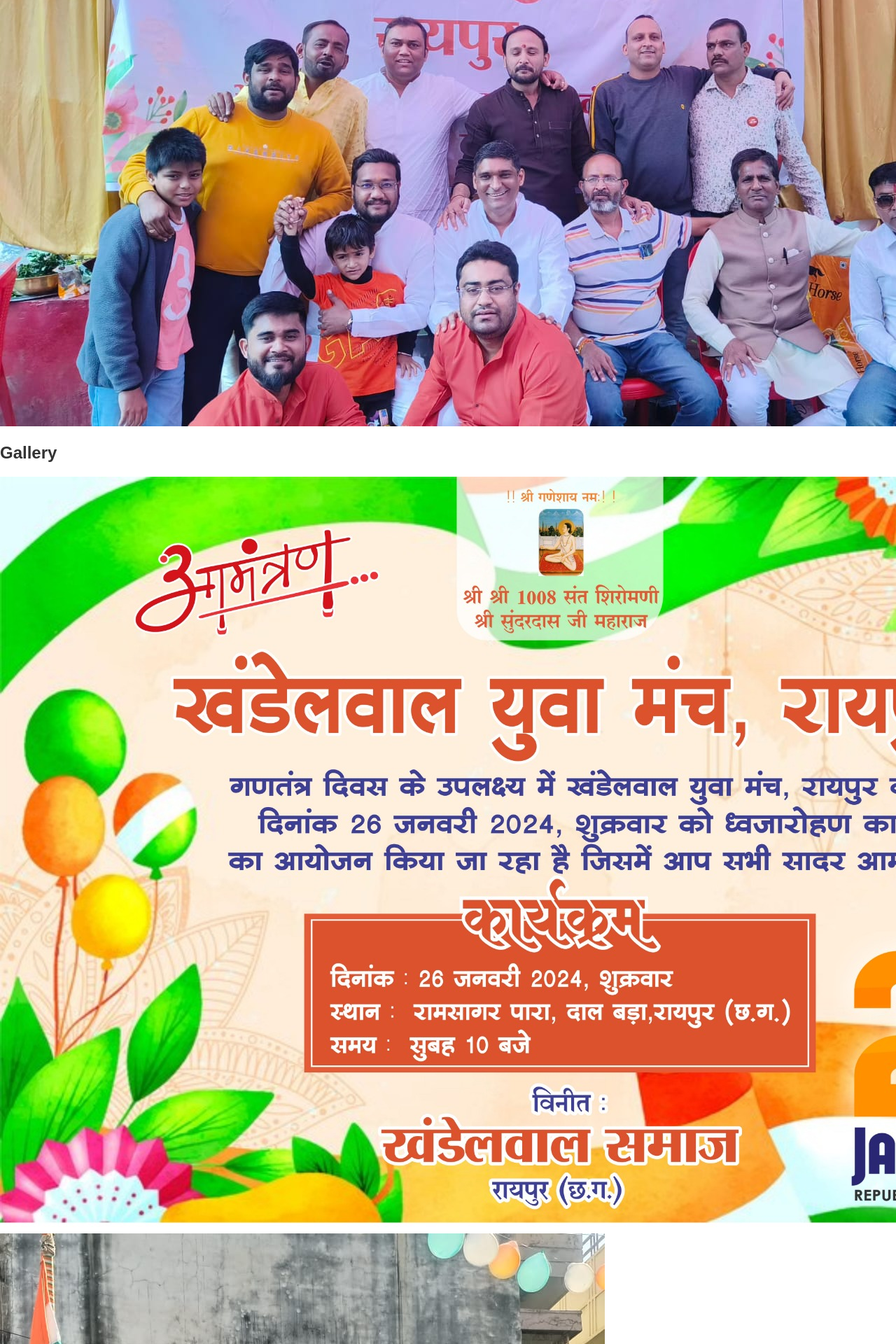
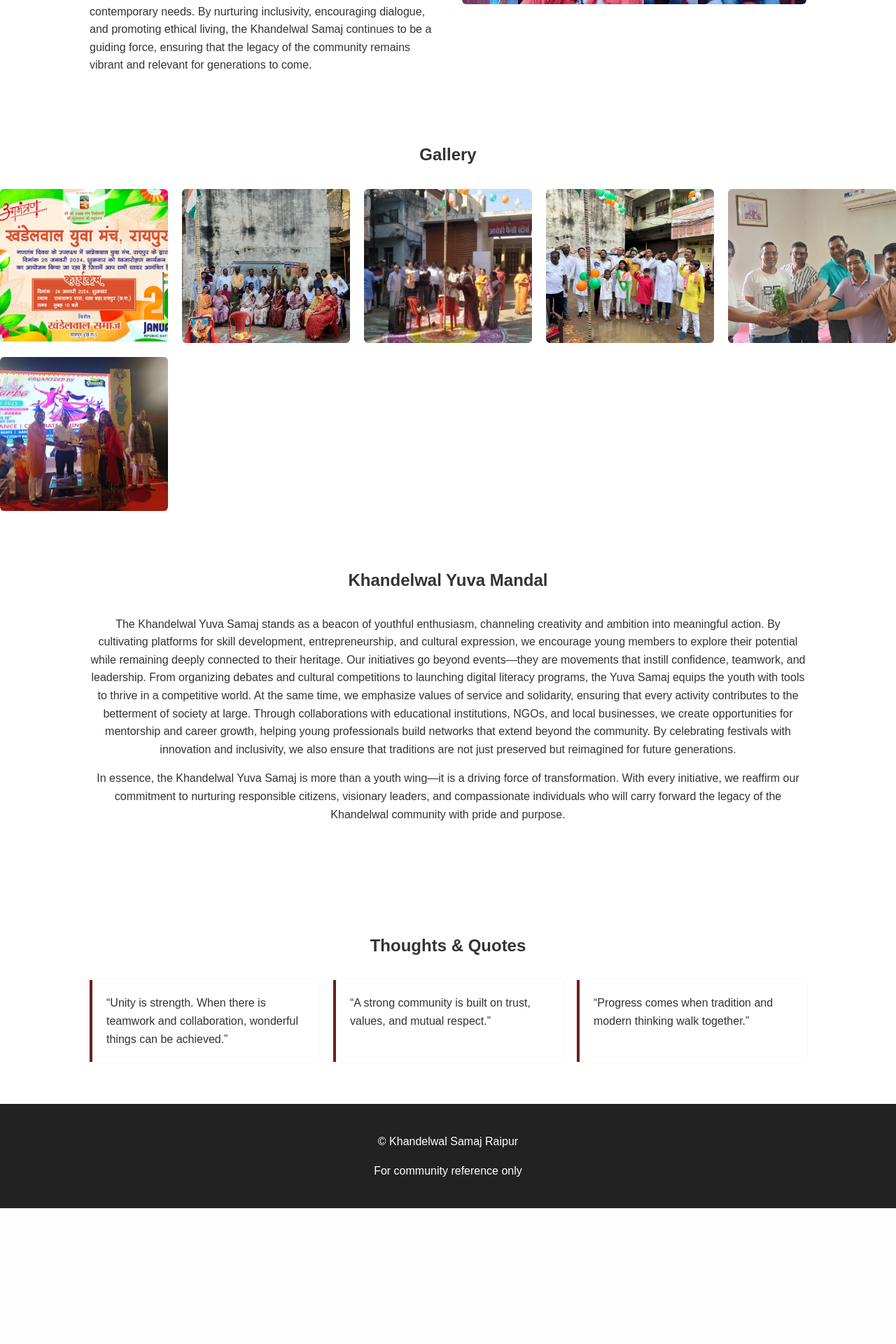
Before and after one commit to Apoorvghoshal/The_phenix, a Flask app: page /about in a window 1280 px wide; the page is wider, and only the part inside the window is pictured. Shown: the part 600-2520 px from the top of that part at 70% size. After the commit the page ends 2326 px from the top of that part, so only its background shows below. Run offline with Flask 3, Linux system fonts and the light colour scheme.

Commit message:
Refactor about.css for improved styling and layout

```diff
--- a/static/about.css
+++ b/static/about.css
@@ -1,21 +1,18 @@
-:root {
-  --primary: #eb9203;
-  --accent: #6b1f1f;
-  --dark: #222;
-  --light-gray: #f7f7f7;
-}
-
-
 body {
   margin: 0;
   font-family: Arial, sans-serif;
   color: #333;
+  line-height: 1.6;
 }
-/* Navbar */
+
+h1, h2 {
+  text-align: center;
+  margin-bottom: 30px;
+}
 .navbar {
   position: sticky;
   top: 0;
-  background: var(--primary);
+  background: #eb9203;
   border-bottom: 1px solid #ddd;
   z-index: 1000;
 }
@@ -55,97 +52,173 @@ nav a {
 }
 
 nav a:hover {
-  color: var(--accent);
+  color: #6b1f1f; /* maroon accent */
 }
 
+/* Mobile */
 .menu-toggle {
   display: none;
   font-size: 24px;
   cursor: pointer;
 }
-
-/* HEADER */
-.page-header {
-  text-align: center;
-  padding: 50px 20px;
-  background: #f5f5f5;
+/* SECTION 1 */
+.about-samaj {
+  padding: 60px 10%;
 }
 
-/* PHOTOS */
-.photos {
-  padding: 50px 10%;
-  text-align: center;
+.samaj-wrapper {
+  display: flex;
+  gap: 40px;
+  flex-wrap: wrap;
+  align-items: center;
 }
 
-.photo-grid {
+.samaj-text {
+  flex: 1;
+}
+
+.samaj-carousel {
+  flex: 1;
+}
+
+.samaj-carousel img {
+  width: 100%;
+  border-radius: 6px;
+  display: none;
+}
+
+.samaj-slide.active {
+  display: block;
+}
+
+//* GALLERY */
+.gallery {
+  background: #f5f5f5;
+  padding: 60px 10%;
+}
+
+.gallery-grid {
   display: grid;
-  grid-template-columns: repeat(auto-fit, minmax(220px, 1fr));
+  grid-template-columns: repeat(auto-fit, minmax(200px, 1fr));
   gap: 20px;
-  margin-top: 30px;
 }
 
 /* 🔥 Key fix */
-.photo-grid img {
+.gallery-grid img {
   width: 100%;
-  aspect-ratio: 4 / 3;   /* change to 1 / 1 if you want square */
-  object-fit: cover;     /* crops, does NOT stretch */
+  height: 220px;           /* fixed height for uniform size */
+  object-fit: cover;      /* 🔥 crops instead of stretching */
   border-radius: 6px;
   display: block;
 }
 
 
-/* CONTACT */
-.contact-section {
+/* YUVA */
+.yuva {
+  padding: 60px 10%;
+  text-align: center;
+}
+
+/* CUSTOM SECTION */
+.custom-section {
+  background: #f9f9f9;
+  padding: 60px 10%;
+  text-align: center;
+}
+
+/* QUOTES */
+.quotes {
   padding: 60px 10%;
 }
-.contact-wrapper {
-  display: flex;
-  gap: 40px;
-  flex-wrap: wrap;
-}
-.contact-info,
-.contact-form {
-  flex: 1;
-  min-width: 280px;
+
+.quote-cards {
+  display: grid;
+  grid-template-columns: repeat(auto-fit, minmax(250px,1fr));
+  gap: 20px;
 }
 
-.contact-info p {
-  margin-bottom: 15px;
-}
-
-.whatsapp-btn {
-  display: inline-block;
-  margin-top: 15px;
-  background: #25D366;
-  color: #fff;
-  padding: 12px 20px;
-  text-decoration: none;
-  border-radius: 4px;
-  font-weight: 600;
-}
-
-.contact-form input,
-.contact-form textarea {
-  width: 100%;
-  padding: 12px;
-  margin-bottom: 15px;
-  border: 1px solid #ccc;
-  border-radius: 4px;
-}
-
-.contact-form button {
-  background: var(--primary);
-  color: #fff;
-  border: none;
-  padding: 12px 20px;
-  cursor: pointer;
-  border-radius: 4px;
+.quote {
+  background: #fff;
+  padding: 20px;
+  border-left: 4px solid #6b1f1f;
+  box-shadow: 0 0 5px rgba(0,0,0,0.05);
 }
 
 /* FOOTER */
-.contact-footer {
+.footer {
   background: #222;
   color: #fff;
-  text-align: left;
-  padding: 20px;
+  text-align: center;
+  padding: 25px;
 }
+
+/* Mobile View Adjustment */
+@media (max-width: 768px) {
+  .samaj-wrapper {
+    /* Changes stack from horizontal to vertical */
+    flex-direction: column;
+  }
+
+  .samaj-carousel {
+    /* Forces the carousel to the top (lower number comes first) */
+    order: 1;
+    width: 100%;
+  }
+
+  .samaj-text {
+    /* Forces text to the bottom */
+    order: 2;
+    width: 100%;
+  }
+
+  .about-samaj {
+    padding: 30px 5%; /* Reducing padding for better mobile fit */
+  }
+}
+@media (max-width: 768px) {
+  .samaj-text {
+    margin-top: 20px;
+    text-align: justify; /* Optional: makes text look cleaner on small screens */
+  }
+}
+@media (max-width: 768px) {
+  /* 1. Show the hamburger icon */
+  .menu-toggle {
+    display: block;
+    order: 3; /* Keeps it on the right */
+  }
+
+  /* 2. Hide links by default and stack them vertically */
+  nav {
+    display: none; /* Hidden until toggled */
+    flex-direction: column;
+    position: absolute;
+    top: 65px; /* Adjust based on navbar height */
+    left: 0;
+    width: 100%;
+    background: #eb9203;
+    padding: 20px 0;
+    gap: 0; /* Remove horizontal gaps */
+    border-bottom: 2px solid #6b1f1f;
+    box-shadow: 0 4px 6px rgba(0,0,0,0.1);
+  }
+
+  /* 3. Style individual mobile links */
+  nav a {
+    width: 100%;
+    padding: 15px 25px;
+    box-sizing: border-box;
+    border-bottom: 1px solid rgba(0,0,0,0.05);
+  }
+
+  /* 4. The class that JavaScript will trigger */
+  nav.show {
+    display: flex;
+  }
+
+  /* 5. Handle the logo for small screens */
+  .logo span {
+    font-size: 14px; /* Shrink text slightly so it doesn't wrap */
+    max-width: 180px;
+  }
+}
```
